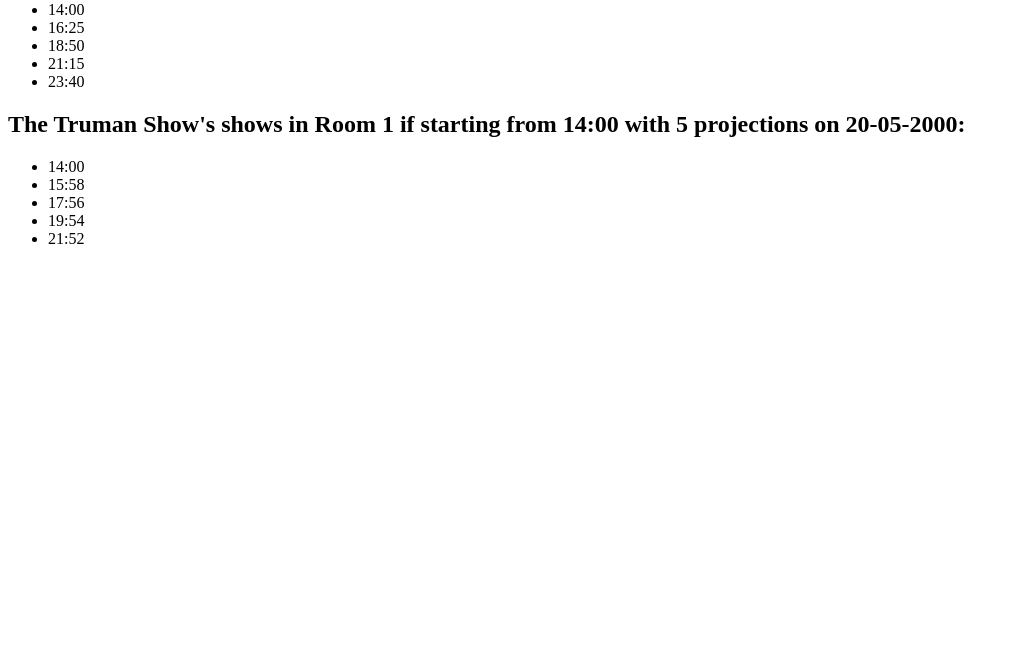
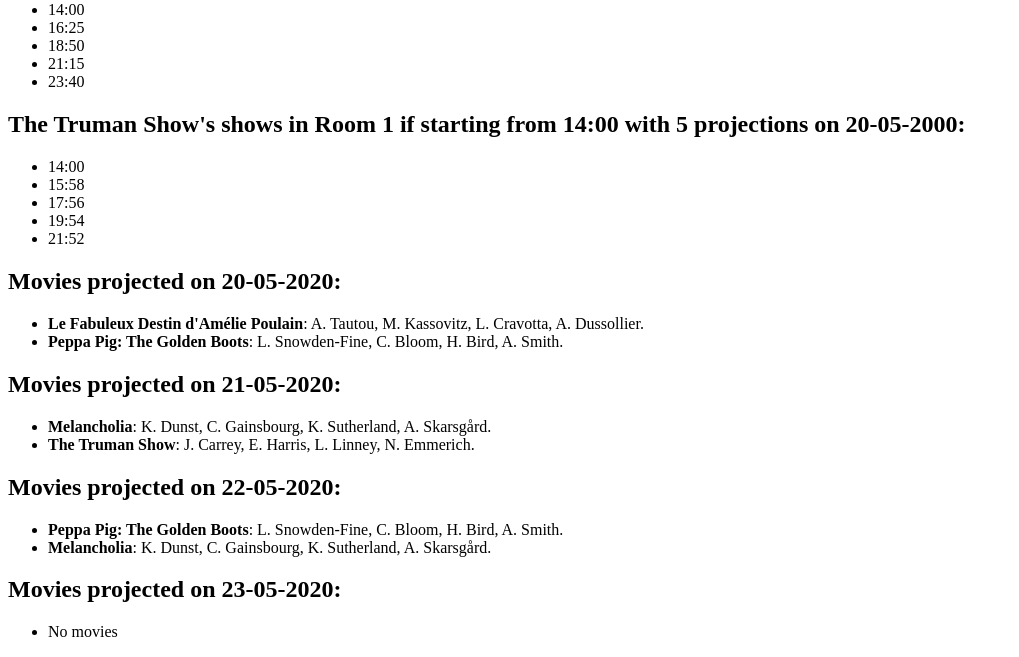
Before and after one commit to lorenzo-guerrini/php-oop-2, a PHP site: page / in a window 1280 px wide. Shown: the part 2420-3077 px from the top of the page, without its empty margins (0-1019 px from the left). Before the commit the page ends 2664 px from the top, so only its background shows below. Run offline with PHP 8.4, Linux system fonts and the light colour scheme.

Commit message:
Finita Milestone 7 e finito esercizio

```diff
--- a/classes/Movie.php
+++ b/classes/Movie.php
@@ -54,6 +54,17 @@ class Movie
         return implode(", ", $this->actors);
     }
 
+    public function getActorSurnamesString()
+    {
+        $surnames = [];
+        foreach ($this->actors as $actor) {
+            $actorTemp = explode(" ", $actor);
+            $surnames[] = "{$actorTemp[0][0]}. $actorTemp[1]";
+        }
+
+        return implode(", ", $surnames);
+    }
+
     public function setActors($_actors)
     {
         $this->actors = $_actors;
--- a/index.php
+++ b/index.php
@@ -9,9 +9,8 @@ require_once __DIR__ . '/classes/Room.php';
 require_once __DIR__ . '/classes/ImmersiveRoom.php';
 
 $moviesArray = [
-    new Movie("Le Fabuleux Destin d'Amélie Poulain", ["comedy", "romance"], ["Audrey Tautou", "Mathieu Kassovitz", "Rufus", "André Dussollier"], 122),
-    new Movie("Peppa Pig: The Golden Boots", ["cartoon"], ["
-    Lily Snowden-Fine", "Cecily Bloom", "Harley Bird", "Amelie Bea Smith"], 15),
+    new Movie("Le Fabuleux Destin d'Amélie Poulain", ["comedy", "romance"], ["Audrey Tautou", "Mathieu Kassovitz", "Lorella Cravotta ", "André Dussollier"], 122),
+    new Movie("Peppa Pig: The Golden Boots", ["cartoon"], ["Lily Snowden-Fine", "Cecily Bloom", "Harley Bird", "Amelie Smith"], 15),
     new Movie("Melancholia", ["drama", "sci-fi", "disaster"], ["Kirsten Dunst", "Charlotte Gainsbourg", "Kiefer Sutherland", "Alexander Skarsgård"], 130),
     new Movie("The Truman Show", ["psychological", "drama", "comedy", "sci-fi"], ["Jim Carrey", "Ed Harris", "Laura Linney", "Noah Emmerich"], 103)
 ];
@@ -168,19 +167,51 @@ $daysArray[] = "23-05-2020"
             $output .= "</ul>";
             echo $output;
         }
+
         foreach ($moviesArray as $movie) {
             calculateShowsTime($movie, $roomsArray[0], "20-05-2000", "14:00", 5);
         }
-
         ?>
 
         <!-- 7) Stabilito un giorno, recuperare l’elenco dei film in proiezione con relativi attori, i quali dovranno essere stampati con iniziale del nome e cognome “N. Cognome”. -->
 
+        <?php
+        function printActorsOnDay($day, $showsArray, $moviesArray)
+        {
+            $showsOnDay = [];
+            foreach ($showsArray as $show) {
+                if ($show->getDate() == $day) {
+                    $showsOnDay[] = $show;
+                }
+            }
 
-        <?php
+            $moviesOnDay = [];
+            foreach ($showsOnDay as $show) {
+                foreach ($moviesArray as $movie) {
+                    if ($show->getMovie() == $movie->getTitle() && !in_array($movie, $moviesOnDay)) {
+                        $moviesOnDay[] = $movie;
+                    }
+                }
+            }
 
-        //
-        //Alcuni attorni non hanno il cognome, attenzione!
+            echo "<h2>Movies projected on $day:</h2>";
+
+            $output = "<ul>";
+            foreach ($moviesOnDay as $movie) {
+                $output .= "<li><strong>{$movie->getTitle()}</strong>: {$movie->getActorSurnamesString()}.</li>";
+            }
+
+            if (empty($moviesOnDay)) {
+                $output .= "<li>No movies</li>";
+            }
+
+            $output .= "</ul>";
+            echo $output;
+        }
+
+        foreach ($daysArray as $day) {
+            printActorsOnDay($day, $showsArray, $moviesArray);
+        }
         ?>
     </main>
 </body>
```
